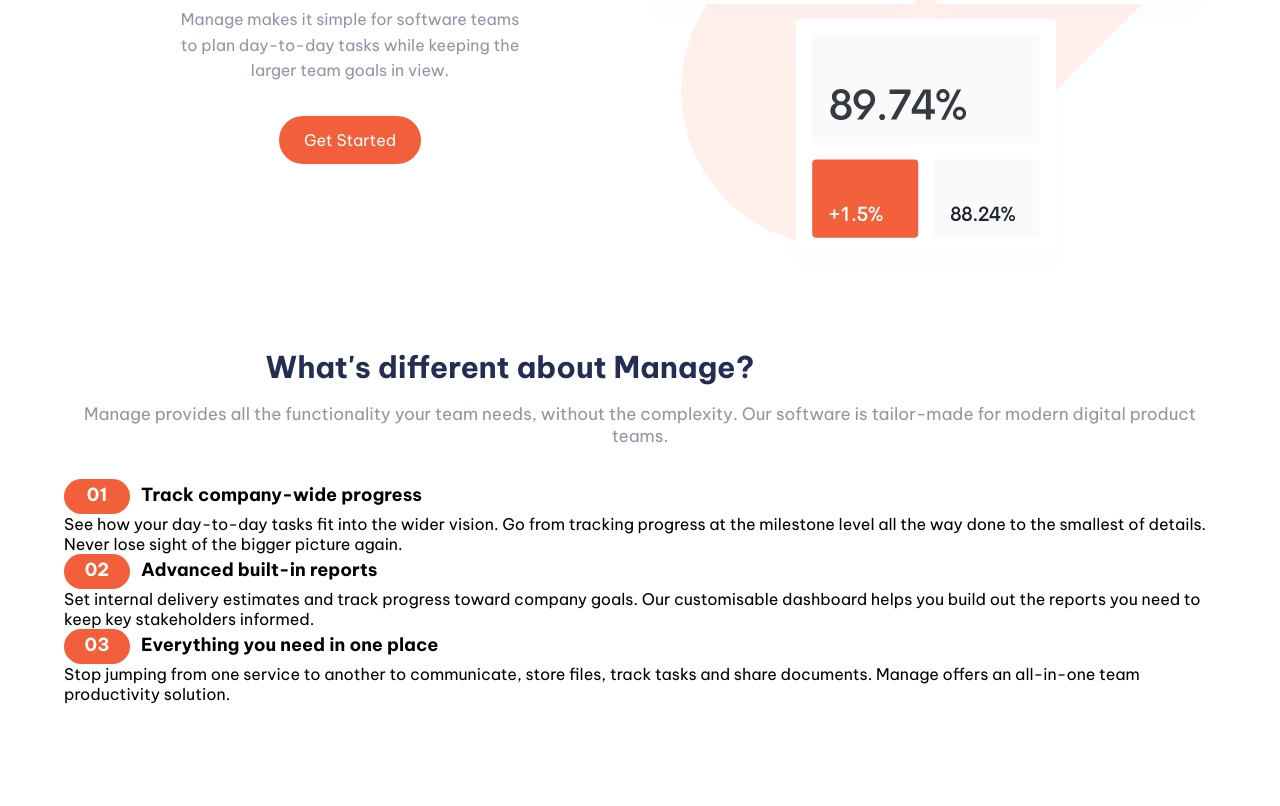
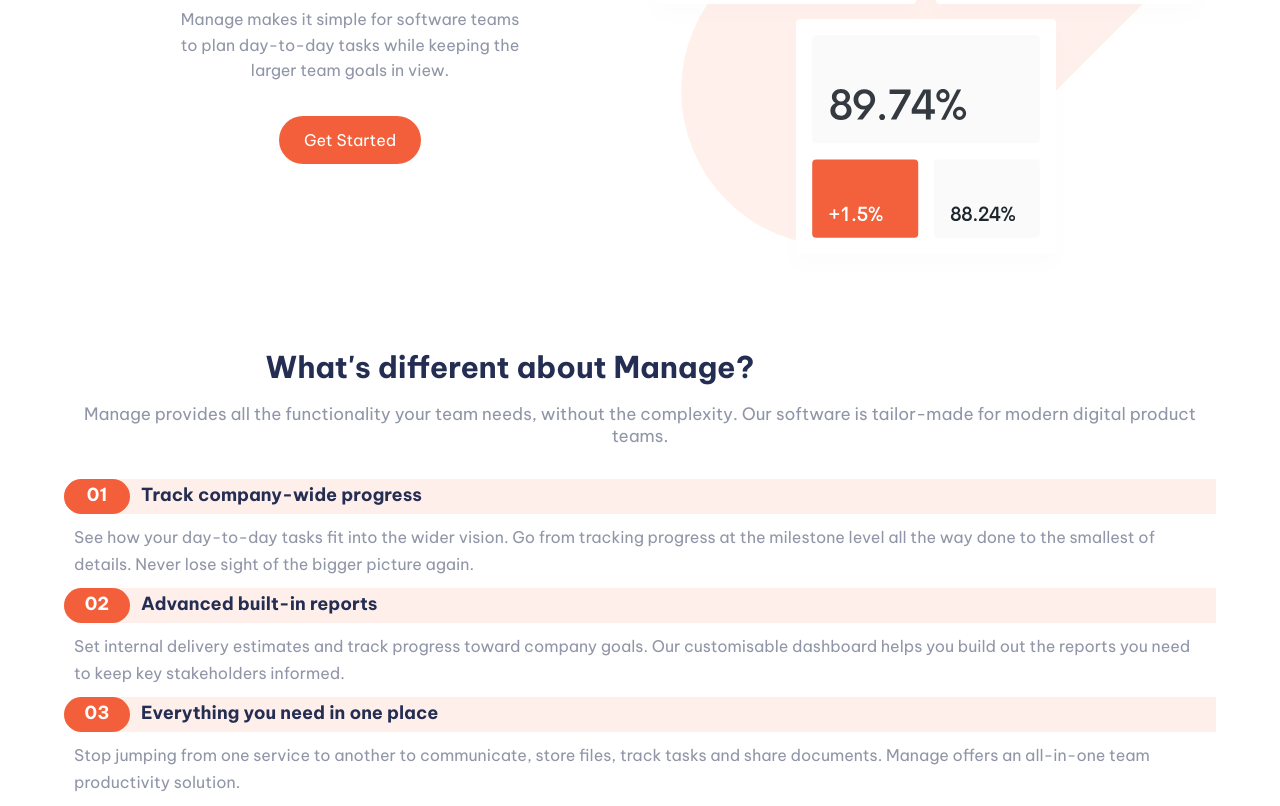
Before and after one commit to IderaNimah/Manage-Landing-Page, a React (Vite) app: page / in a window 1280 px wide. Shown: the part 333-1139 px from the top of the page. Before the commit the page ends 1037 px from the top, so only its background shows below. Built offline with nearby package versions, Linux system fonts and the light colour scheme.

Commit message:
sub section styling

```diff
--- a/src/Components/PageTwo/PageTwo.css
+++ b/src/Components/PageTwo/PageTwo.css
@@ -22,12 +22,39 @@
 }
 .sub-one h2{
     font-size: 18px;
+    color: var(--DarkBlue);
+    background-color: var(--VeryPaleRed);
+    border-top-left-radius: 28px;
+    border-bottom-left-radius: 28px;
+}
+.sub-one p{
+    line-height: 27px;
+    padding: 10px;
+    color: var(--DarkGrayishBlue);
 }
 .sub-two h2{
     font-size: 18px;
+    color: var(--DarkBlue);
+    background-color: var(--VeryPaleRed);
+    border-top-left-radius: 28px;
+    border-bottom-left-radius: 28px;
+}
+.sub-two p{
+    line-height: 27px;
+    padding: 10px;
+    color: var(--DarkGrayishBlue);
 }
 .sub-three h2{
     font-size: 18px;
+    color: var(--DarkBlue);
+    background-color: var(--VeryPaleRed);
+    border-top-left-radius: 28px;
+    border-bottom-left-radius: 28px;
+}
+.sub-three p{
+    line-height: 27px;
+    padding: 10px;
+    color: var(--DarkGrayishBlue);
 }
 span{
     border-radius: 28px;
```
